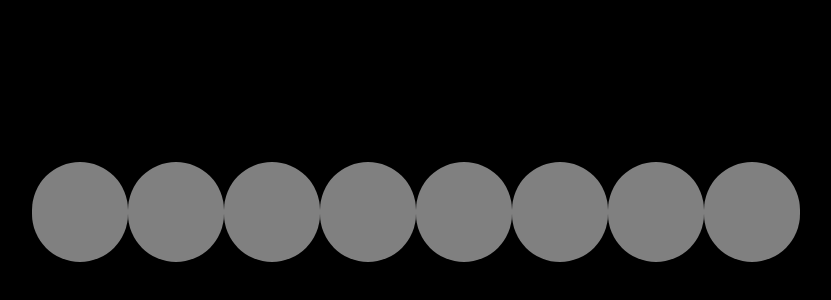
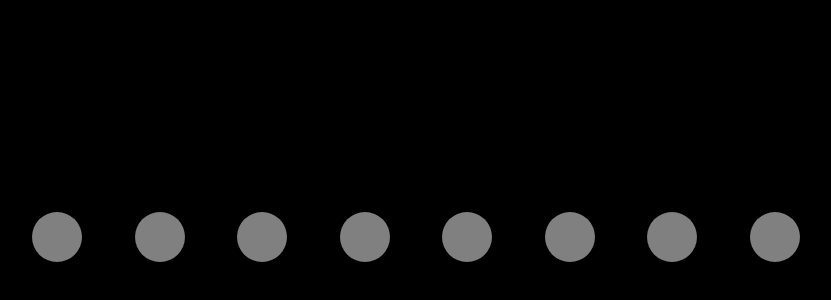
Before and after one commit to k1105/mukumuku-nokinoki, a Next.js app: page / in a window 1280 px wide. Shown: the part 458-758 px from the top of the page, without its empty margins (224-1055 px from the left). Built offline with nearby package versions, Linux system fonts and the light colour scheme.

Commit message:
useRefの適用

```diff
--- a/components/button.tsx
+++ b/components/button.tsx
@@ -2,10 +2,10 @@ import React from "react";
 import { MutableRefObject, useEffect, useState } from "react";
 
 type Props = {
-  ref: MutableRefObject<boolean>;
+  valueRef: MutableRefObject<boolean>;
 };
 
-export const Button = ({ ref }: Props) => {
+export const Button = ({ valueRef }: Props) => {
   const [checked, setChecked] = useState<boolean>(false);
 
   return (
@@ -13,16 +13,14 @@ export const Button = ({ ref }: Props) => {
       <a
         style={{
           border: "none",
-          width: "100px",
-          height: "100px",
-          borderRadius: "50px",
+          width: "50px",
+          height: "50px",
+          borderRadius: "50%",
           backgroundColor: checked ? "white" : "gray",
         }}
         onClick={() => {
-          if (ref.current !== null) {
-            ref.current = !ref.current;
-            setChecked(ref.current);
-          }
+          if (valueRef.current !== null) valueRef.current = !checked;
+          setChecked(!checked);
         }}
       ></a>
     </>
--- a/pages/index.tsx
+++ b/pages/index.tsx
@@ -22,26 +22,29 @@ export default function Home() {
   const vals = [val0, val1, val2, val3, val4, val5, val6, val7];
 
   const sketch: Sketch = (p5) => {
+    let lastIsVisible = true;
+    let head = 0;
+
     p5.setup = () => p5.createCanvas(innerWidth, innerHeight);
 
     p5.draw = () => {
       p5.background(0);
       p5.fill(255);
-      p5.push();
-      for (const val of vals) {
-        p5.text(val.current, 100, 100);
-        p5.translate(100, 0);
-      }
-      p5.pop();
-
       // ビートサイクル内の現在時刻を計算
       let timeInBeat = p5.millis() % 500.0;
 
       // 円が見えるかどうかを決定
       let isVisible = timeInBeat < 500.0 / 2;
 
+      if (lastIsVisible !== isVisible) head = (head + 1) % 8;
+
       if (isVisible) {
-        p5.fill(255); // 円の色を赤に設定
+        if (vals[head].current) {
+          p5.fill(255); // 円の色を赤に設定
+        } else {
+          p5.fill(100);
+        }
+
         p5.ellipse(p5.width / 2, p5.height / 2, 200, 200); // 円を描画
       }
     };
@@ -58,14 +61,14 @@ export default function Home() {
       <main>
         <NextReactP5Wrapper sketch={sketch} />;
         <div className="interface">
-          <Button ref={val0} />
-          <Button ref={val1} />
-          <Button ref={val2} />
-          <Button ref={val3} />
-          <Button ref={val4} />
-          <Button ref={val5} />
-          <Button ref={val6} />
-          <Button ref={val7} />
+          {(() => {
+            const res = [];
+            for (const val of vals) {
+              res.push(<Button valueRef={val} />);
+            }
+
+            return res;
+          })()}
         </div>
       </main>
     </>
```
